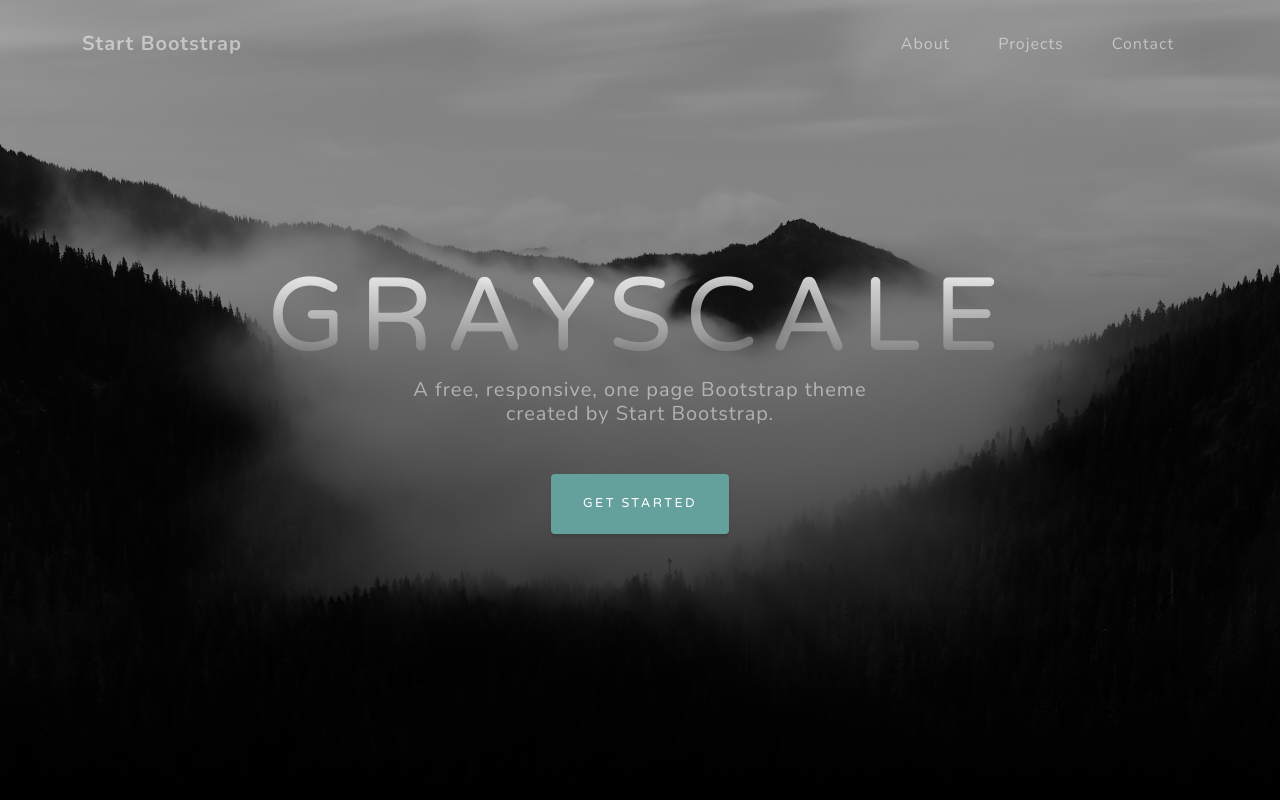
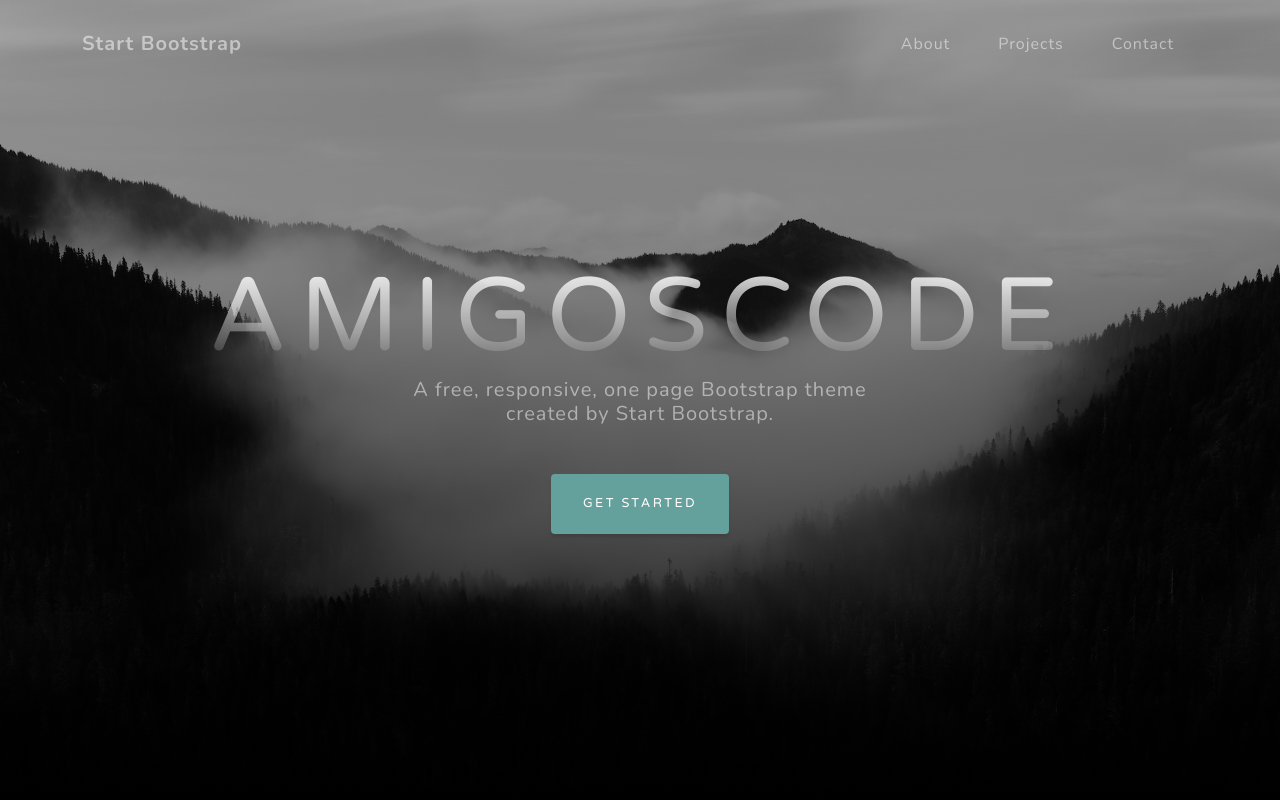
Before and after one commit to yhor1e/sandbox-docker-k8s, a plain HTML site: page website/index.html in a window 1280 px wide. Shown: the top 800 px of the page. Drawn offline with nearby package versions, Linux system fonts and the light colour scheme.

```diff
--- a/website/index.html
+++ b/website/index.html
@@ -37,7 +37,7 @@
         <header class="masthead">
             <div class="container d-flex h-100 align-items-center">
                 <div class="mx-auto text-center">
-                    <h1 class="mx-auto my-0 text-uppercase">Grayscale</h1>
+                    <h1 class="mx-auto my-0 text-uppercase">Amigoscode</h1>
                     <h2 class="text-white-50 mx-auto mt-2 mb-5">A free, responsive, one page Bootstrap theme created by Start Bootstrap.</h2>
                     <a class="btn btn-primary js-scroll-trigger" href="#about">Get Started</a>
                 </div>
```
Also changed, not shown: 2 other files.
